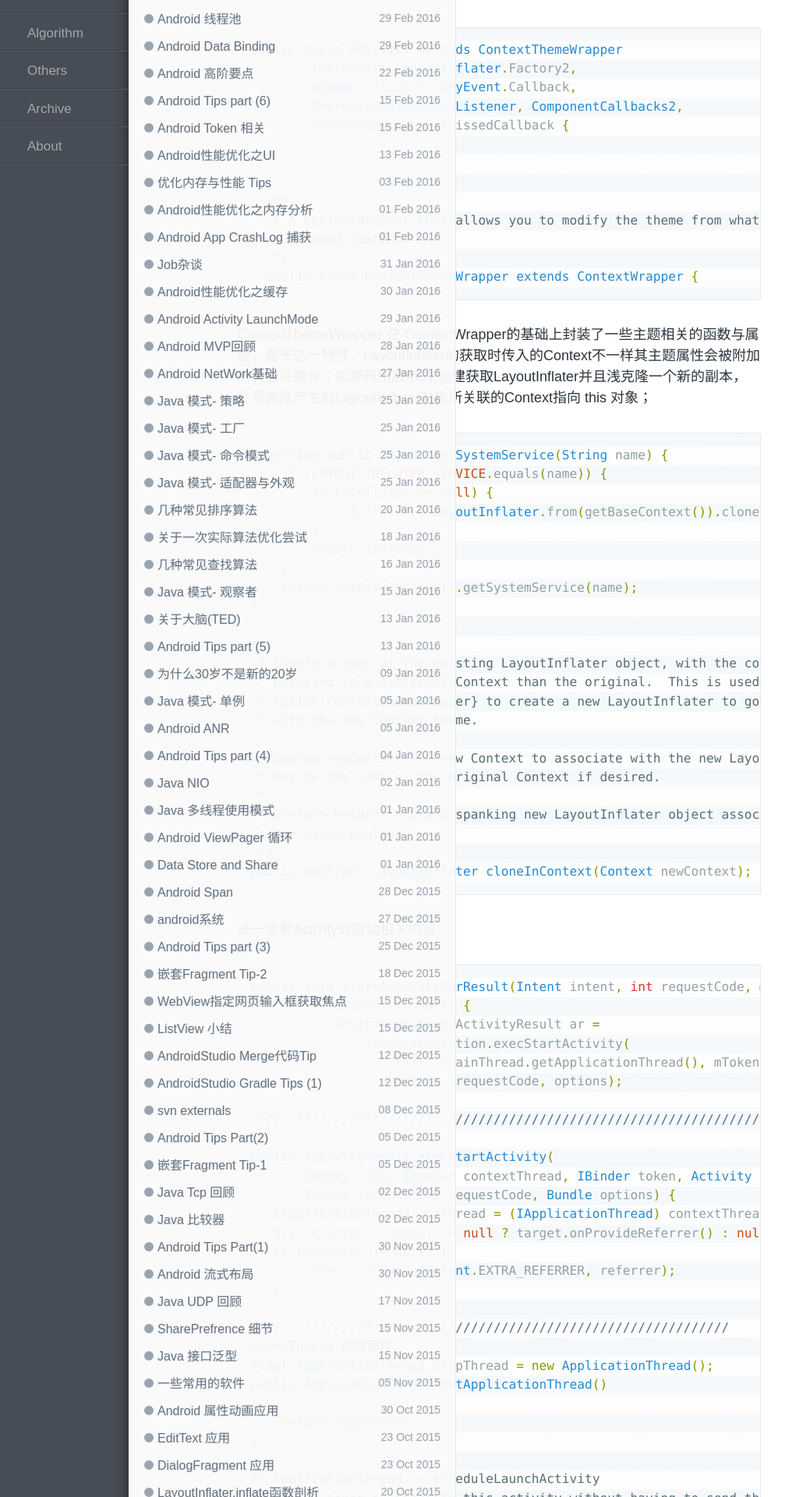
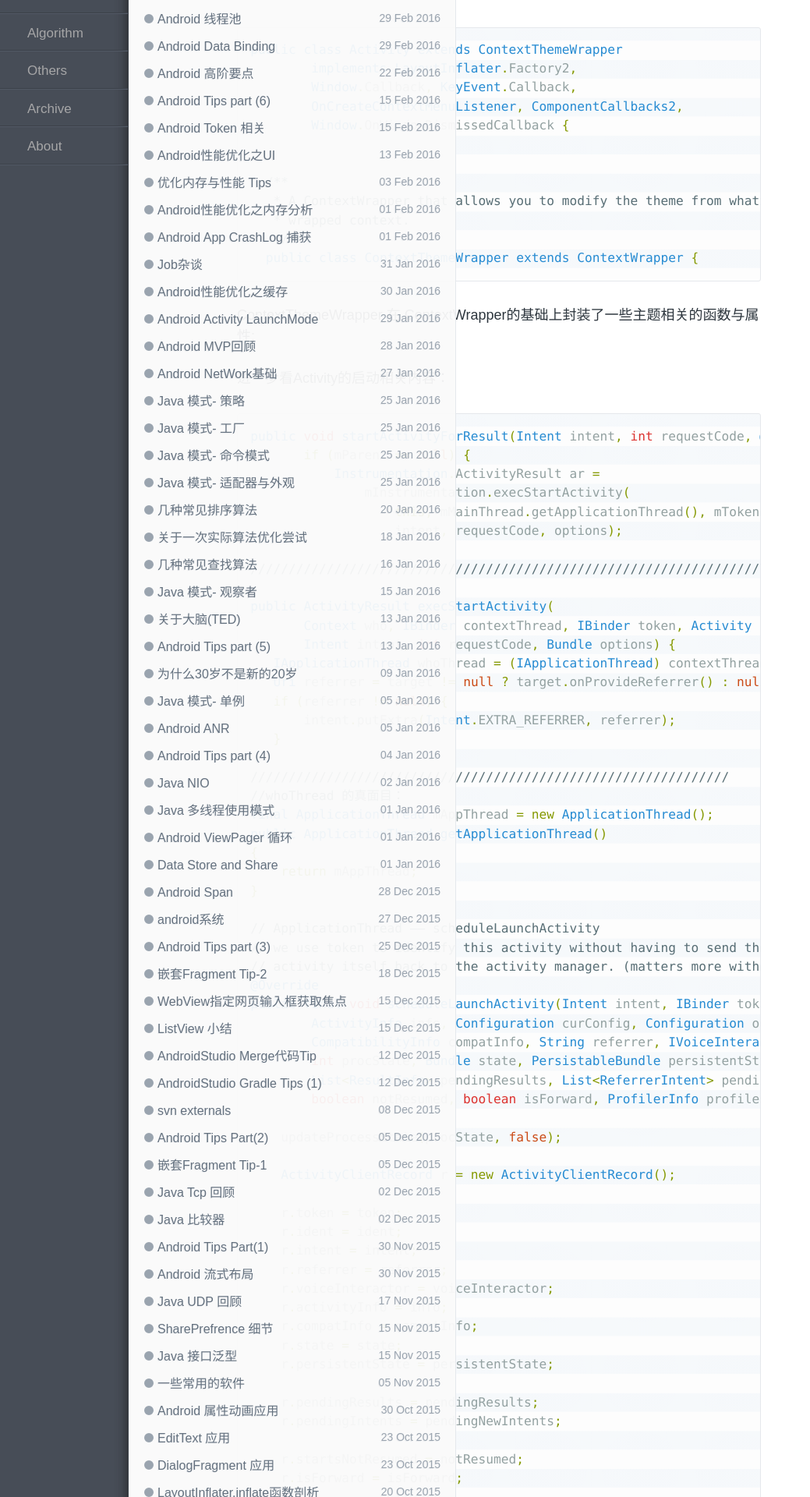
Before and after one commit to enlipan/enlipan.github.io, a Jekyll site: the page built from _posts/2016-03-28-android-activity-context.md, in a window 1280 px wide. Shown: the part 417-2337 px from the top of the page at 78% size, without its empty margins (0-1039 px from the left). Built offline with Jekyll 4.4.1, drawn with Linux system fonts in a browser that asks for light colours; nearby versions of some CDN libraries; comment, search, counter and statistics services are not loaded; some of the changed lines change nothing that is shown; some of the changed text lies outside the part shown.

Commit message:
modify pages android context

```diff
--- a/_posts/2016-03-28-android-activity-context.md
+++ b/_posts/2016-03-28-android-activity-context.md
@@ -20,7 +20,6 @@
         Window.OnWindowDismissedCallback {
 
 
-
   /**
    * A ContextWrapper that allows you to modify the theme from what is in the
    * wrapped context.
@@ -31,36 +30,7 @@
 {% endhighlight %}
 
 
-ContextThemeWrapper 在 ContextWrapper的基础上封装了一些主题相关的函数与属性，基于这一特性，LayoutInfater的获取时传入的Context不一样其主题属性会被附加的有些许差异；如源码所展示的,创建获取LayoutInflater并且浅克隆一个新的副本，并将克隆产生的LayoutInflater对象所关联的Context指向 this 对象；
-
-{% highlight java %}
-
-@Override public Object getSystemService(String name) {
-    if (LAYOUT_INFLATER_SERVICE.equals(name)) {
-        if (mInflater == null) {
-            mInflater = LayoutInflater.from(getBaseContext()).cloneInContext(this);
-        }
-        return mInflater;
-    }
-    return getBaseContext().getSystemService(name);
-}
-
-/**
- * Create a copy of the existing LayoutInflater object, with the copy
- * pointing to a different Context than the original.  This is used by
- * {@link ContextThemeWrapper} to create a new LayoutInflater to go along
- * with the new Context theme.
- *
- * @param newContext The new Context to associate with the new LayoutInflater.
- * May be the same as the original Context if desired.
- *
- * @return Returns a brand spanking new LayoutInflater object associated with
- * the given Context.
- */
-public abstract LayoutInflater cloneInContext(Context newContext);
-
-
-{% endhighlight %}
+ContextThemeWrapper 在 ContextWrapper的基础上封装了一些主题相关的函数与属性;
 
 
 进一步看Activity的启动相关内容：
@@ -189,6 +159,11 @@
             try {
                 r.activity.mCalled = false;
                 mInstrumentation.callActivityOnPause(r.activity);
+                ............
+                int theme = r.activityInfo.getThemeResource();
+                if (theme != 0) {
+                    activity.setTheme(theme);
+                }
 
 /////////////////////////////////////////////////////////
 
@@ -208,7 +183,7 @@
 {% endhighlight %}
 追本溯源，最终我们定位到了 ActivityThread中的 performLaunchActivity；
 
-其实有性能调优经验的同学对这个performLaunchActivity；函数应该非常熟悉， TraceView中经常出现这一函数，通过熟悉了Activity的系统性启动流程，我们在性能调优时对于这类函数也会更加敏感，类似的函数还有  performResumeActivity ,都是在TraceView中常见的函数；
+其实有性能调优经验的同学对这个 performLaunchActivity() 函数应该非常熟悉， TraceView中经常出现这一函数，通过熟悉了Activity的系统性启动流程，我们在性能调优时对于这类函数也会更加敏感，类似的函数还有  performResumeActivity ,都是在TraceView中常见的函数；
 
 另一个我们关注的 Context 也是在 Activity创建之后创建，并且通过 activity.attach() 函数绑定到 Activity中，也就是每一个Activity都会获取到一个与之相关的 Context环境；
 
@@ -217,9 +192,112 @@
 除此之外我们看到 handleLaunchActivity中，Activity 实例创建后，由于其需要占用前台交互,上一个Activity Onpause之后，新的Activity才能只能Onresume，获取用户前台交互资源；这和我们的一直理解的逻辑是相吻合的，
 
 
+### Application 中的 Context 与 Activity中的 Context：
+
+进一步看一看 Application Context与 Activity中 context 差异，
+
+{% highlight java %}
+
+private Context createBaseContextForActivity(ActivityClientRecord r, final Activity activity) {
+    int displayId = Display.DEFAULT_DISPLAY;
+    try {
+        displayId = ActivityManagerNative.getDefault().getActivityDisplayId(r.token);
+    } catch (RemoteException e) {
+    }
+
+    ContextImpl appContext = ContextImpl.createActivityContext(
+            this, r.packageInfo, displayId, r.overrideConfig);
+    appContext.setOuterContext(activity);
+    Context baseContext = appContext;
+
+    final DisplayManagerGlobal dm = DisplayManagerGlobal.getInstance();
+    // For debugging purposes, if the activity's package name contains the value of
+    // the "debug.use-second-display" system property as a substring, then show
+    // its content on a secondary display if there is one.
+    String pkgName = SystemProperties.get("debug.second-display.pkg");
+    if (pkgName != null && !pkgName.isEmpty()
+            && r.packageInfo.mPackageName.contains(pkgName)) {
+        for (int id : dm.getDisplayIds()) {
+            if (id != Display.DEFAULT_DISPLAY) {
+                Display display =
+                        dm.getCompatibleDisplay(id, appContext.getDisplayAdjustments(id));
+                baseContext = appContext.createDisplayContext(display);
+                break;
+            }
+        }
+    }
+    return baseContext;
+}
+
+////////////////////////////////////////////////////////////////////////////////////////////
+private Activity performLaunchActivity(ActivityClientRecord r, Intent customIntent) {
+  ...............
+  try {
+    Application app = r.packageInfo.makeApplication(false, mInstrumentation);
+    ....................
+
+/////////////////////////////////////////////////////////////////////////////////////////////
+public Application makeApplication(boolean forceDefaultAppClass,
+        Instrumentation instrumentation) {
+    if (mApplication != null) {
+        return mApplication;
+    }
+
+    Application app = null;
+
+    String appClass = mApplicationInfo.className;
+    if (forceDefaultAppClass || (appClass == null)) {
+        appClass = "android.app.Application";
+    }
+
+    try {
+        java.lang.ClassLoader cl = getClassLoader();
+        if (!mPackageName.equals("android")) {
+            initializeJavaContextClassLoader();
+        }
+        ContextImpl appContext = ContextImpl.createAppContext(mActivityThread, this);
+        app = mActivityThread.mInstrumentation.newApplication(
+                cl, appClass, appContext);
+        appContext.setOuterContext(app);
+        ..................
+
+{% endhighlight %}
+
+Application所绑定的 Context 其mDisplay为 null；
 
 
 
+{% highlight java %}
+
+@Override public Object getSystemService(String name) {
+    if (LAYOUT_INFLATER_SERVICE.equals(name)) {
+        if (mInflater == null) {
+            mInflater = LayoutInflater.from(getBaseContext()).cloneInContext(this);
+        }
+        return mInflater;
+    }
+    return getBaseContext().getSystemService(name);
+}
+
+/**
+ * Create a copy of the existing LayoutInflater object, with the copy
+ * pointing to a different Context than the original.  This is used by
+ * {@link ContextThemeWrapper} to create a new LayoutInflater to go along
+ * with the new Context theme.
+ *
+ * @param newContext The new Context to associate with the new LayoutInflater.
+ * May be the same as the original Context if desired.
+ *
+ * @return Returns a brand spanking new LayoutInflater object associated with
+ * the given Context.
+ */
+public abstract LayoutInflater cloneInContext(Context newContext);
+
+
+{% endhighlight %}
+
+
+今天电面时面试官表示 layoutInflater创建传入 ApplicationContext与 Activity是有差异的，源于Activity继承自 ContextThemeWrapper ,在View创建后的一些主题上会有不一样，所以回过头来自己想看一看，其实其关键不一样的点在于 cloneInContext() 函数，getBaseContext() 二者对应的Context其实所差异并不大，而基于cloneInContext函数创建对应Clone对象且重新绑定Context后，利用 ApplicationContext 创建的加载器所加载的View会使用Android系统默认主题，而使用Activity（Context）则会使用Activity所制定的主题；这是一个很重要的差异；
 
 ---
 
@@ -233,5 +311,4 @@
 
 [Android应用Context详解及源码解析](http://blog.csdn.net/yanbober/article/details/45967639)
 
-
 [从源码深入理解context](http://souly.cn/%E6%8A%80%E6%9C%AF%E5%8D%9A%E6%96%87/2015/08/19/%E4%BB%8E%E6%BA%90%E7%A0%81%E6%B7%B1%E5%85%A5%E7%90%86%E8%A7%A3context/)
```
